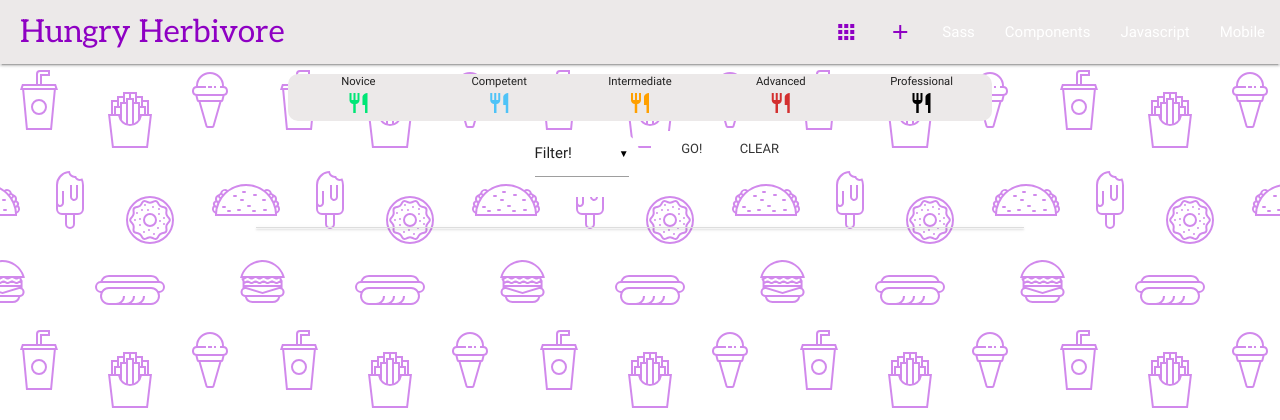
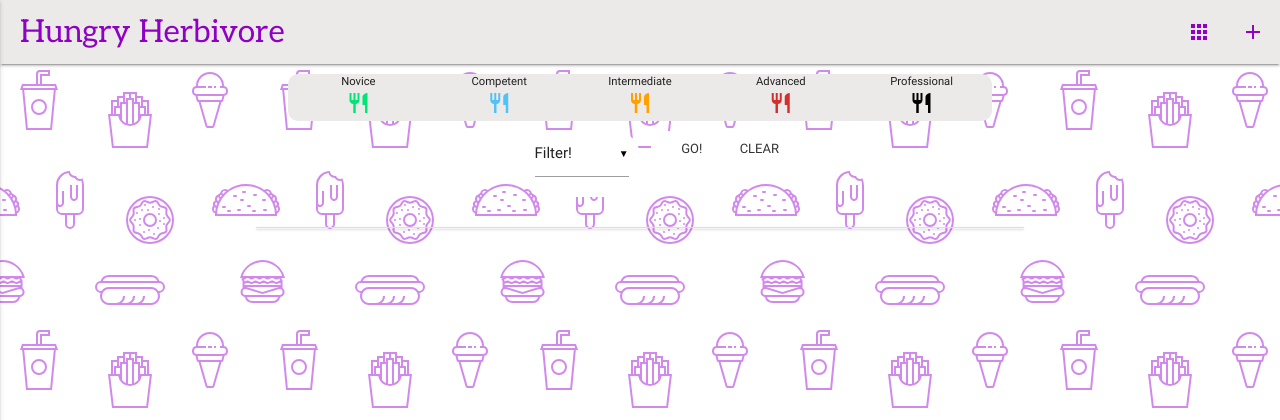
Before and after one commit to tgarratt/HungryHerbivore-Milestone3, a Flask app: page / in a window 1280 px wide. Shown: the top 420 px of the page. Run offline with Flask 2, Linux system fonts and the light colour scheme; data that the repository does not hold is empty; some libraries are stand-ins or nearby versions.

Commit message:
reconfig of nav bar

```diff
--- a/templates/parent.html
+++ b/templates/parent.html
@@ -14,15 +14,15 @@
             <div class="nav-wrapper">
                 <a href="{{url_for('get_recipes')}}" class="brand-logo nav-text nav-logo">Hungry Herbivore</a>
                 <a href="#" data-activates="mobile-demo" class="button-collapse"><i class="material-icons">menu</i></a>
-                <ul class="right hide-on-med-and-down">
+                <ul class="right mobile-hide">
+                    <li><a href="{{url_for('get_recipes')}}"><i class="material-icons nav-text">apps</i></a></li>
+                    <li><a href="{{url_for('add_recipe')}}"><i class="material-icons nav-text">add</i></a></li>
+                </ul>
+                <ul class="side-nav" id="mobile-demo">
                     <li><a href="sass.html">Sass</a></li>
                     <li><a href="badges.html">Components</a></li>
                     <li><a href="collapsible.html">Javascript</a></li>
                     <li><a href="mobile.html">Mobile</a></li>
-                </ul>
-                <ul class="right mobile-hide">
-                    <li><a href="{{url_for('get_recipes')}}"><i class="material-icons nav-text">apps</i></a></li>
-                    <li><a href="{{url_for('add_recipe')}}"><i class="material-icons nav-text">add</i></a></li>
                 </ul>
             </div>
         </nav>
```
Also changed, not shown: .c9/metadata/environment/templates/parent.html (+1 -1 lines).
